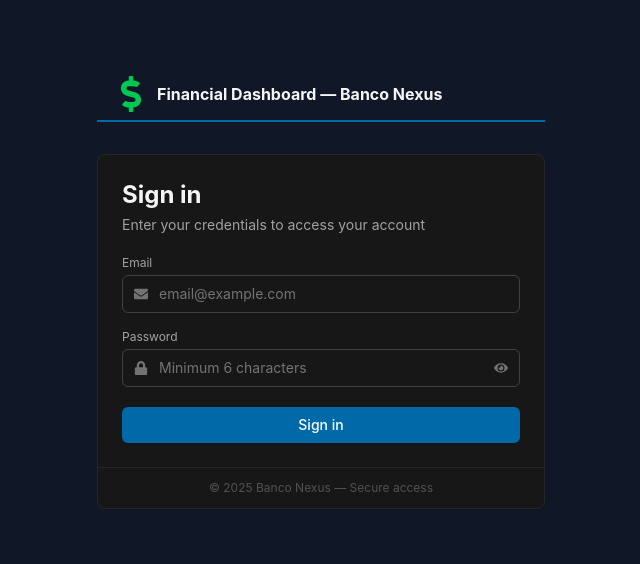
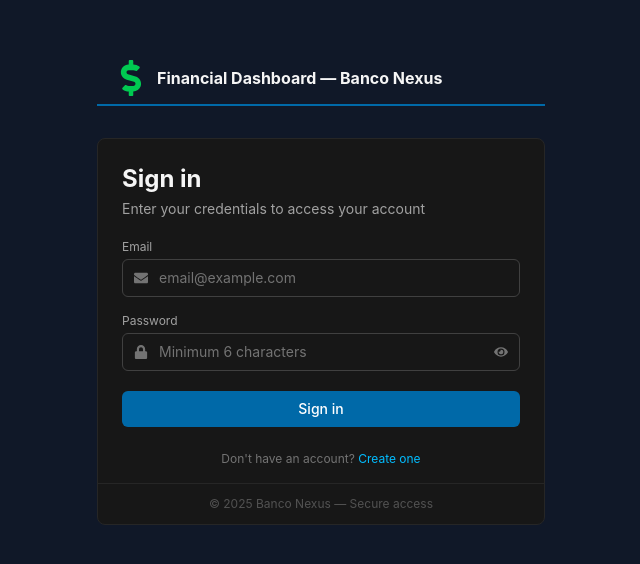
Before and after one commit to uri-rm/banco_nexus, a React (Vite) app in the folder frontend/: page /login in a window 1280 px wide. Shown: the part 112-676 px from the top of the page, without its empty margins (319-959 px from the left). Built offline with nearby package versions, Linux system fonts and the light colour scheme; no server answers.

Commit message:
Fixed missing login link in sign in screen

```diff
--- a/frontend/src/App.jsx
+++ b/frontend/src/App.jsx
@@ -1,5 +1,5 @@
 import DashboardBancoNexus from '@/components/DashboardBancoNexus';
-import { Routes, Route, Navigate } from 'react-router-dom';
+import { Routes, Route, Navigate, useNavigate } from 'react-router-dom';
 import Register from '@/components/register';
 import Login from '@/components/login';
 
@@ -14,6 +14,8 @@
 };
 
 export default function App() {
+  const navigate = useNavigate();
+
   return (
     <div className="min-h-screen bg-gray-900 text-white">
       <Routes>
@@ -25,8 +27,8 @@
             </PrivateRoute>
           }
         />
-        <Route path="/" element={<PublicRoute><Register /></PublicRoute>} />
-        <Route path="/login" element={<PublicRoute><Login /></PublicRoute>} />
+        <Route path="/" element={<PublicRoute><Register onGoToLogin={() => navigate('/login')} /></PublicRoute>} />
+        <Route path="/login" element={<PublicRoute><Login onGoToRegister={() => navigate('/')} /></PublicRoute>} />
       </Routes>
     </div>
   );
--- a/frontend/src/components/login.jsx
+++ b/frontend/src/components/login.jsx
@@ -3,7 +3,7 @@
 import { FaDollarSign, FaEnvelope, FaLock, FaEye, FaEyeSlash, FaCheckCircle, FaTimesCircle } from 'react-icons/fa';
 import { login } from '@/api/conf';
 
-export default function LoginBancoNexus({ onLoginSuccess }) {
+export default function LoginBancoNexus({ onLoginSuccess, onGoToRegister }) {
   const navigate = useNavigate();
   const [email,     setEmail]     = useState('');
   const [password,  setPassword]  = useState('');
@@ -145,6 +145,19 @@
             </button>
           </div>
 
+          {/* Go to register */}
+          {onGoToRegister && (
+            <p className="text-center text-xs text-neutral-500 mt-4 mb-2">
+              Don't have an account?{' '}
+              <button
+                onClick={onGoToRegister}
+                className="text-sky-400 hover:text-sky-300 transition-colors"
+              >
+                Create one
+              </button>
+            </p>
+          )}
+
           {/* Footer */}
           <div className="px-6 py-3 mt-4 border-t border-neutral-800 text-center">
             <p className="text-xs text-neutral-600">© 2025 Banco Nexus — Secure access</p>
```
